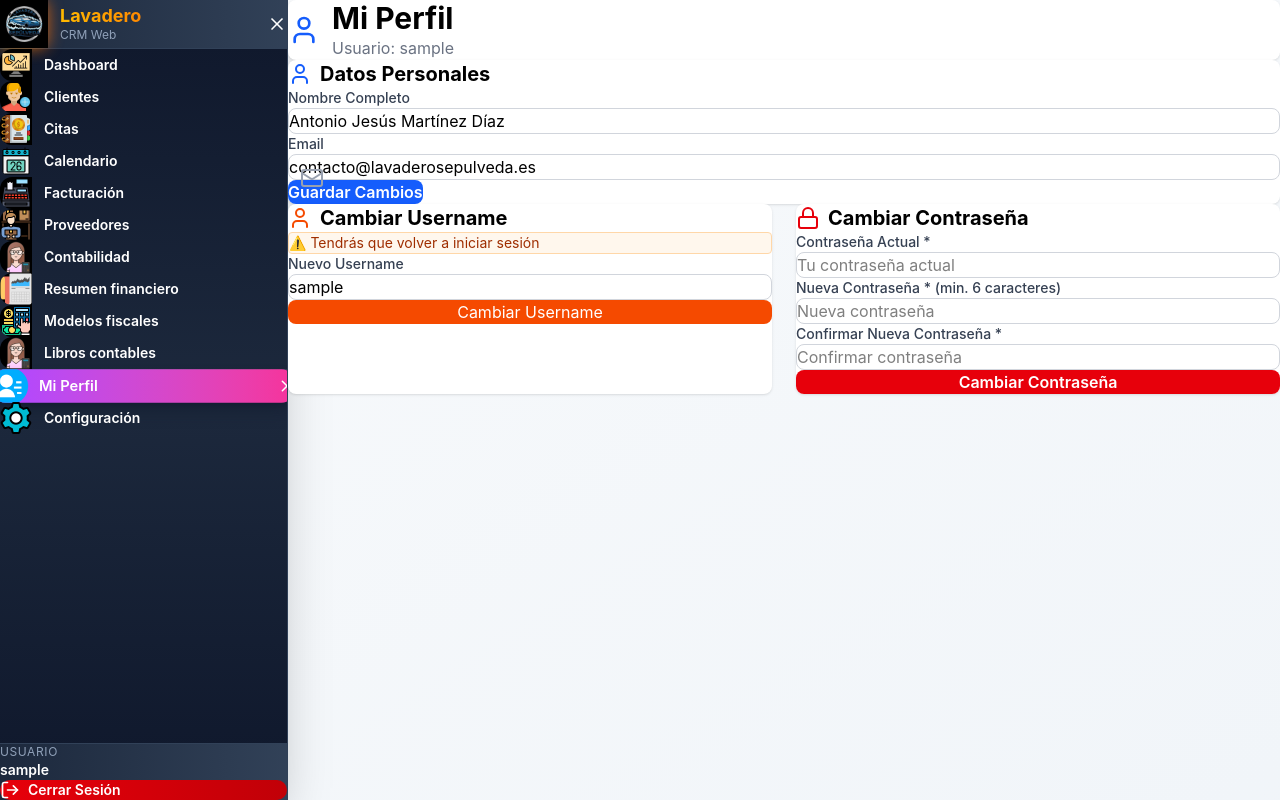
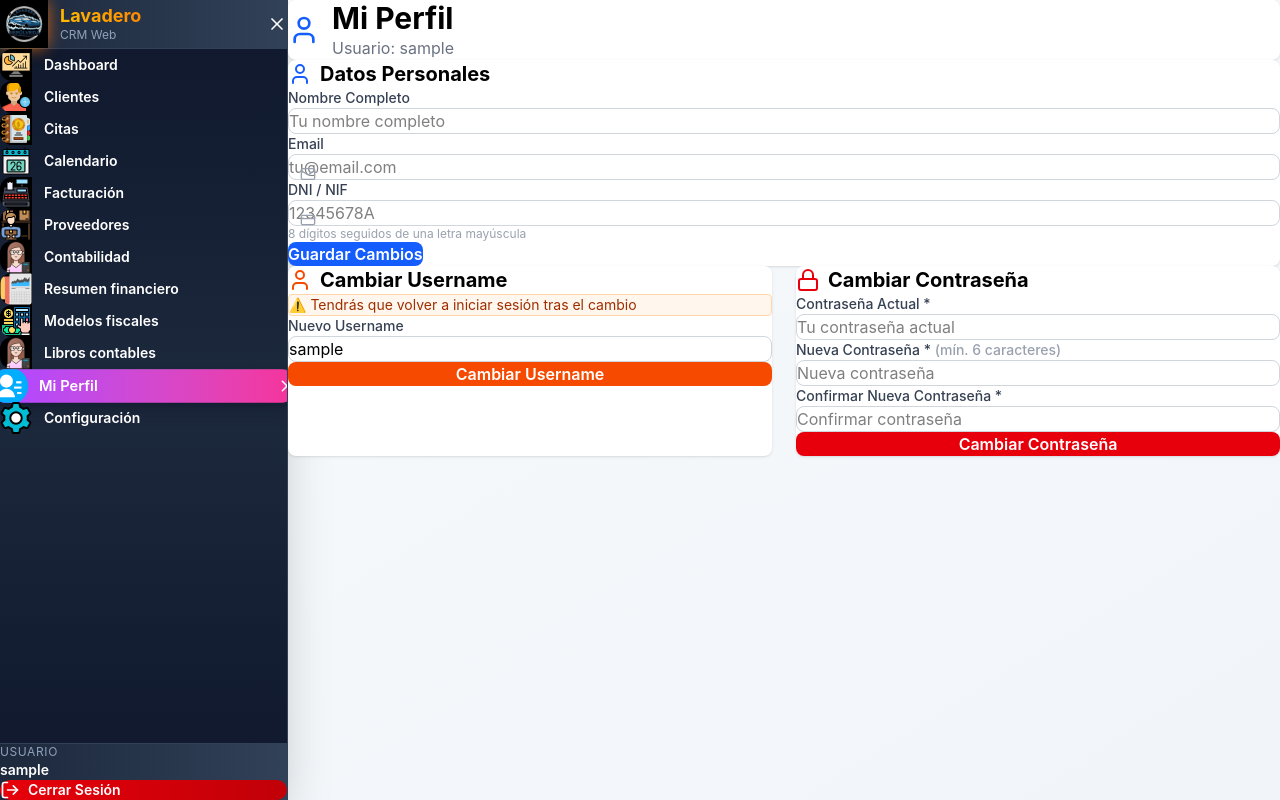
Before and after one commit to Ajmd81/lavadero-sepulveda, a React (Vite) app in the folder lavadero-web-app/frontend/: page /admin/mi-perfil in a window 1280 px wide. Built offline with nearby package versions, Linux system fonts and the light colour scheme; no server answers; sample sign-in values are in the browser's storage.

Commit message:
fix(perfil): Modificación campo DNI

```diff
--- a/lavadero-web-app/frontend/src/pages/admin/MiPerfil.jsx
+++ b/lavadero-web-app/frontend/src/pages/admin/MiPerfil.jsx
@@ -1,16 +1,22 @@
-import { useState } from 'react';
+import { useState, useEffect } from 'react';
 import { useAuth } from '../../context/AuthContext';
 import { useNavigate } from 'react-router-dom';
 import api from '../../services/api';
-import { User, Lock, Mail } from 'lucide-react';
+import { User, Lock, Mail, CreditCard, Loader2 } from 'lucide-react';
 
 const MiPerfil = () => {
   const { user, logout } = useAuth();
   const navigate = useNavigate();
 
+  const [cargando, setCargando] = useState(true);
+
+  const [datosForm, setDatosForm] = useState({
+    nombreCompleto: '',
+    email: '',
+    dni: ''
+  });
+
   const [usernameForm, setUsernameForm] = useState(user?.username || '');
-  const [emailForm, setEmailForm] = useState('contacto@lavaderosepulveda.es');
-  const [nombreForm, setNombreForm] = useState('Antonio Jesús Martínez Díaz');
 
   const [passwordForm, setPasswordForm] = useState({
     passwordActual: '',
@@ -18,22 +24,51 @@ const MiPerfil = () => {
     passwordConfirm: ''
   });
 
+  // ── Cargar datos reales del perfil al montar ──────────────────────────────
+  useEffect(() => {
+    const cargarPerfil = async () => {
+      try {
+        const res = await api.get(`/auth/perfil?username=${user.username}`);
+        setDatosForm({
+          nombreCompleto: res.data.nombreCompleto || '',
+          email: res.data.email || '',
+          dni: res.data.dni || ''
+        });
+        setUsernameForm(res.data.username || user?.username || '');
+      } catch (error) {
+        console.error('Error al cargar perfil:', error);
+        alert('❌ No se pudieron cargar los datos del perfil');
+      } finally {
+        setCargando(false);
+      }
+    };
+    cargarPerfil();
+  }, []);
+
+  // ── Actualizar datos personales ───────────────────────────────────────────
   const handleActualizarDatos = async (e) => {
     e.preventDefault();
+
+    // Validación básica de DNI en frontend (el backend también valida)
+    if (datosForm.dni && !/^[0-9]{8}[A-Z]$/.test(datosForm.dni)) {
+      alert('❌ Formato de DNI inválido. Ejemplo correcto: 12345678A');
+      return;
+    }
 
     try {
       await api.put('/auth/perfil/datos', {
         username: user.username,
-        nombreCompleto: nombreForm,
-        email: emailForm
+        nombreCompleto: datosForm.nombreCompleto,
+        email: datosForm.email,
+        dni: datosForm.dni
       });
-
       alert('✅ Datos actualizados correctamente');
     } catch (error) {
       alert('❌ ' + (error.response?.data?.error || error.message));
     }
   };
 
+  // ── Cambiar username ──────────────────────────────────────────────────────
   const handleCambiarUsername = async (e) => {
     e.preventDefault();
 
@@ -46,7 +81,6 @@ const MiPerfil = () => {
         currentUsername: user.username,
         nuevoUsername: usernameForm
       });
-
       alert('✅ Username actualizado. Inicia sesión nuevamente.');
       logout();
       navigate('/admin/login');
@@ -55,16 +89,17 @@ const MiPerfil = () => {
     }
   };
 
+  // ── Cambiar contraseña ────────────────────────────────────────────────────
   const handleCambiarPassword = async (e) => {
     e.preventDefault();
 
     if (passwordForm.passwordNueva !== passwordForm.passwordConfirm) {
-      alert('Las contraseñas no coinciden');
+      alert('❌ Las contraseñas no coinciden');
       return;
     }
 
     if (passwordForm.passwordNueva.length < 6) {
-      alert('La contraseña debe tener al menos 6 caracteres');
+      alert('❌ La contraseña debe tener al menos 6 caracteres');
       return;
     }
 
@@ -74,7 +109,6 @@ const MiPerfil = () => {
         passwordActual: passwordForm.passwordActual,
         passwordNueva: passwordForm.passwordNueva
       });
-
       alert('✅ Contraseña actualizada correctamente');
       setPasswordForm({ passwordActual: '', passwordNueva: '', passwordConfirm: '' });
     } catch (error) {
@@ -82,8 +116,19 @@ const MiPerfil = () => {
     }
   };
 
+  // ── Loading ───────────────────────────────────────────────────────────────
+  if (cargando) {
+    return (
+      <div className="flex items-center justify-center h-64">
+        <Loader2 className="animate-spin text-blue-600" size={40} />
+      </div>
+    );
+  }
+
+  // ── Render ────────────────────────────────────────────────────────────────
   return (
     <div className="space-y-6">
+
       {/* Header */}
       <div className="bg-white rounded-lg shadow p-6">
         <div className="flex items-center gap-3">
@@ -103,33 +148,57 @@ const MiPerfil = () => {
         </h2>
 
         <form onSubmit={handleActualizarDatos} className="space-y-4">
+
+          {/* Nombre completo */}
           <div>
             <label className="block text-sm font-medium text-gray-700 mb-1">
               Nombre Completo
             </label>
             <input
               type="text"
-              value={nombreForm}
-              onChange={(e) => setNombreForm(e.target.value)}
+              value={datosForm.nombreCompleto}
+              onChange={(e) => setDatosForm({ ...datosForm, nombreCompleto: e.target.value })}
               className="w-full px-4 py-2 border border-gray-300 rounded-lg focus:ring-2 focus:ring-blue-500"
               placeholder="Tu nombre completo"
             />
           </div>
 
+          {/* Email */}
           <div>
             <label className="block text-sm font-medium text-gray-700 mb-1">
               Email
             </label>
             <div className="relative">
-              <Mail className="absolute left-3 top-3 text-gray-400" />
+              <Mail className="absolute left-3 top-3 text-gray-400" size={16} />
               <input
                 type="email"
-                value={emailForm}
-                onChange={(e) => setEmailForm(e.target.value)}
+                value={datosForm.email}
+                onChange={(e) => setDatosForm({ ...datosForm, email: e.target.value })}
                 className="w-full pl-10 pr-4 py-2 border border-gray-300 rounded-lg focus:ring-2 focus:ring-blue-500"
                 placeholder="tu@email.com"
               />
             </div>
+          </div>
+
+          {/* DNI */}
+          <div>
+            <label className="block text-sm font-medium text-gray-700 mb-1">
+              DNI / NIF
+            </label>
+            <div className="relative">
+              <CreditCard className="absolute left-3 top-3 text-gray-400" size={16} />
+              <input
+                type="text"
+                value={datosForm.dni}
+                onChange={(e) =>
+                  setDatosForm({ ...datosForm, dni: e.target.value.toUpperCase() })
+                }
+                className="w-full pl-10 pr-4 py-2 border border-gray-300 rounded-lg focus:ring-2 focus:ring-blue-500"
+                placeholder="12345678A"
+                maxLength={9}
+              />
+            </div>
+            <p className="text-xs text-gray-400 mt-1">8 dígitos seguidos de una letra mayúscula</p>
           </div>
 
           <button
@@ -141,7 +210,9 @@ const MiPerfil = () => {
         </form>
       </div>
 
+      {/* Grid: Cambiar Username + Cambiar Contraseña */}
       <div className="grid grid-cols-1 lg:grid-cols-2 gap-6">
+
         {/* Cambiar Username */}
         <div className="bg-white rounded-lg shadow p-6">
           <h2 className="text-xl font-bold mb-4 flex items-center gap-2">
@@ -150,7 +221,7 @@ const MiPerfil = () => {
           </h2>
 
           <div className="mb-4 p-3 bg-orange-50 border border-orange-200 rounded text-sm text-orange-800">
-            ⚠️ Tendrás que volver a iniciar sesión
+            ⚠️ Tendrás que volver a iniciar sesión tras el cambio
           </div>
 
           <form onSubmit={handleCambiarUsername} className="space-y-4">
@@ -168,7 +239,7 @@ const MiPerfil = () => {
             </div>
             <button
               type="submit"
-              className="w-full bg-orange-600 text-white px-4 py-2 rounded-lg hover:bg-orange-700 transition-colors"
+              className="w-full bg-orange-600 text-white px-4 py-2 rounded-lg hover:bg-orange-700 transition-colors font-semibold"
             >
               Cambiar Username
             </button>
@@ -191,7 +262,9 @@ const MiPerfil = () => {
                 type="password"
                 placeholder="Tu contraseña actual"
                 value={passwordForm.passwordActual}
-                onChange={(e) => setPasswordForm({ ...passwordForm, passwordActual: e.target.value })}
+                onChange={(e) =>
+                  setPasswordForm({ ...passwordForm, passwordActual: e.target.value })
+                }
                 className="w-full px-4 py-2 border border-gray-300 rounded-lg focus:ring-2 focus:ring-red-500"
                 required
               />
@@ -199,13 +272,15 @@ const MiPerfil = () => {
 
             <div>
               <label className="block text-sm font-medium text-gray-700 mb-1">
-                Nueva Contraseña * (min. 6 caracteres)
+                Nueva Contraseña * <span className="text-gray-400">(mín. 6 caracteres)</span>
               </label>
               <input
                 type="password"
                 placeholder="Nueva contraseña"
                 value={passwordForm.passwordNueva}
-                onChange={(e) => setPasswordForm({ ...passwordForm, passwordNueva: e.target.value })}
+                onChange={(e) =>
+                  setPasswordForm({ ...passwordForm, passwordNueva: e.target.value })
+                }
                 className="w-full px-4 py-2 border border-gray-300 rounded-lg focus:ring-2 focus:ring-red-500"
                 required
                 minLength={6}
@@ -220,7 +295,9 @@ const MiPerfil = () => {
                 type="password"
                 placeholder="Confirmar contraseña"
                 value={passwordForm.passwordConfirm}
-                onChange={(e) => setPasswordForm({ ...passwordForm, passwordConfirm: e.target.value })}
+                onChange={(e) =>
+                  setPasswordForm({ ...passwordForm, passwordConfirm: e.target.value })
+                }
                 className="w-full px-4 py-2 border border-gray-300 rounded-lg focus:ring-2 focus:ring-red-500"
                 required
                 minLength={6}
@@ -235,6 +312,7 @@ const MiPerfil = () => {
             </button>
           </form>
         </div>
+
       </div>
     </div>
   );
```
